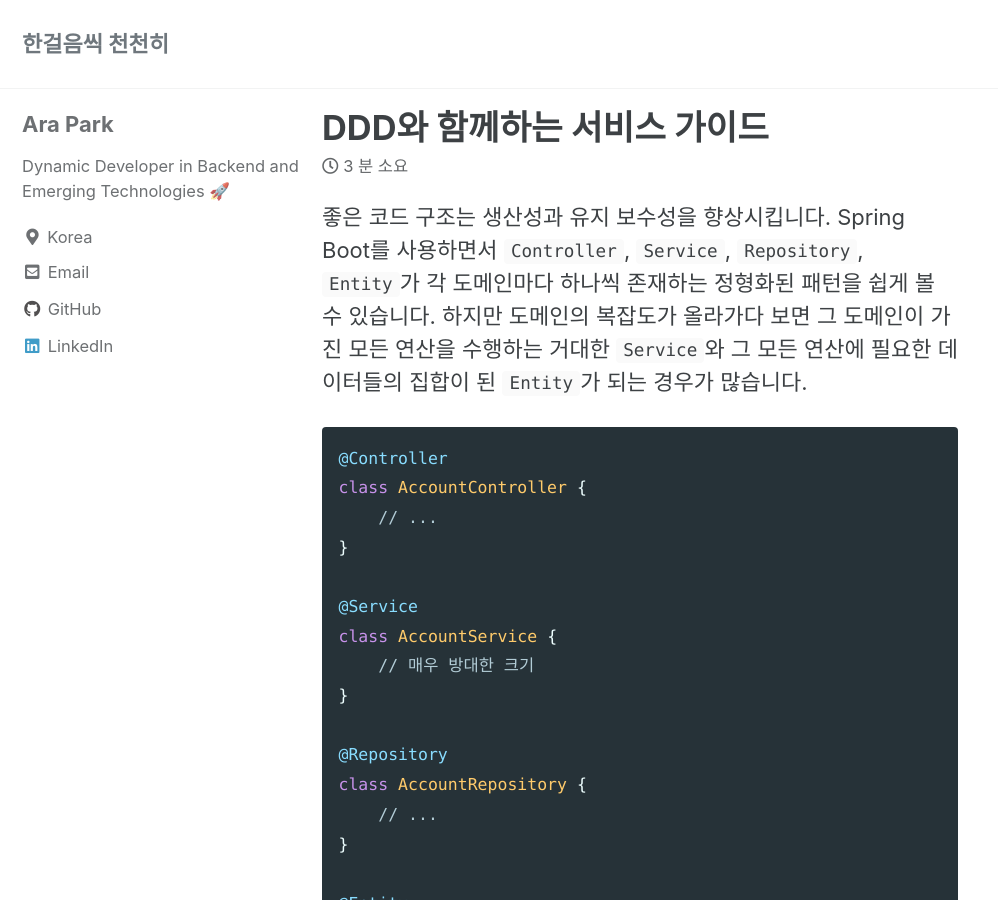
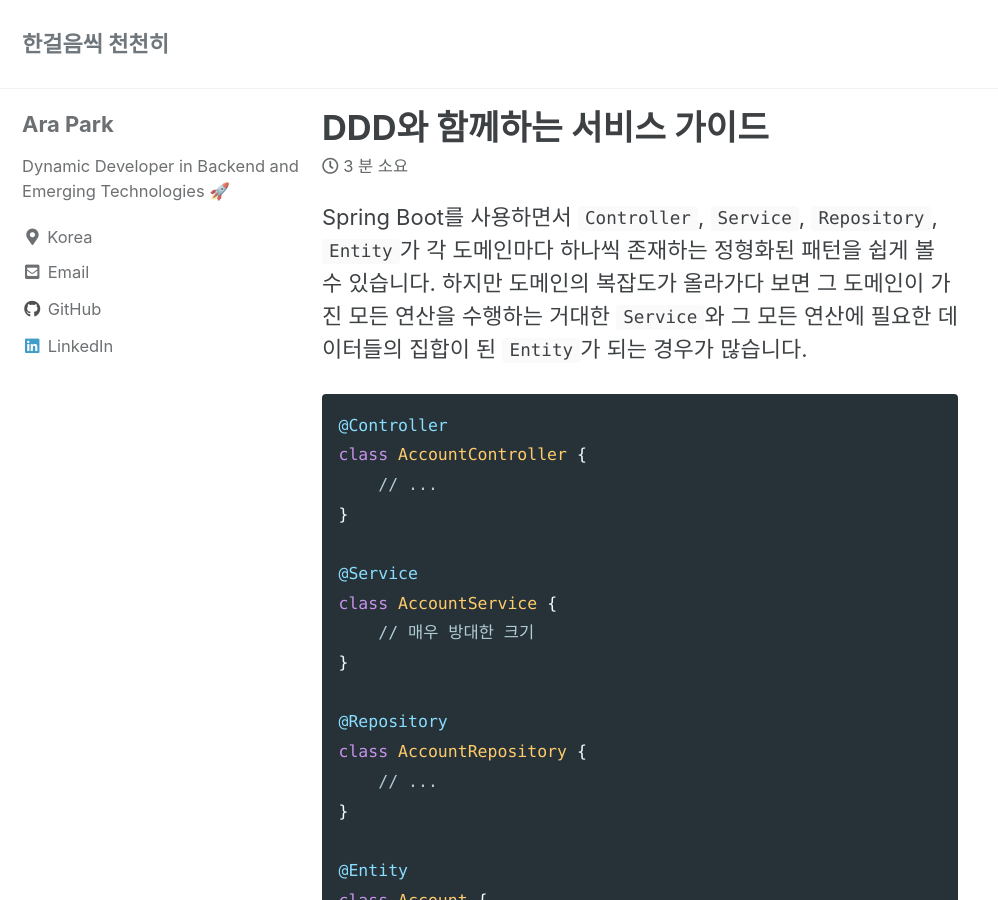
Before and after one commit to siyul-park/siyul-park.github.io, a Jekyll site: the page built from _posts/2023-12-28-service-with-ddd.md, in a window 1280 px wide and 900 px high. Shown: the whole window, without its empty margins (0-998 px from the left). Built offline with Jekyll 4.4.1, drawn with Linux system fonts in a browser that asks for light colours; cached includes are drawn as plain includes; comment, search, counter and statistics services are not loaded.

Commit message:
docs: fix service with ddd

````diff
--- a/_posts/2023-12-28-service-with-ddd.md
+++ b/_posts/2023-12-28-service-with-ddd.md
@@ -5,7 +5,7 @@ date:   2023-12-27 12:00:00 +0900
 categories: pattern
 ---
 
-좋은 코드 구조는 생산성과 유지 보수성을 향상시킵니다. Spring Boot를 사용하면서 `Controller`, `Service`, `Repository`, `Entity`가 각 도메인마다 하나씩 존재하는 정형화된 패턴을 쉽게 볼 수 있습니다. 하지만 도메인의 복잡도가 올라가다 보면 그 도메인이 가진 모든 연산을 수행하는 거대한 `Service`와 그 모든 연산에 필요한 데이터들의 집합이 된 `Entity`가 되는 경우가 많습니다.
+Spring Boot를 사용하면서 `Controller`, `Service`, `Repository`, `Entity`가 각 도메인마다 하나씩 존재하는 정형화된 패턴을 쉽게 볼 수 있습니다. 하지만 도메인의 복잡도가 올라가다 보면 그 도메인이 가진 모든 연산을 수행하는 거대한 `Service`와 그 모든 연산에 필요한 데이터들의 집합이 된 `Entity`가 되는 경우가 많습니다.
 
 ```kotlin
 @Controller
````
